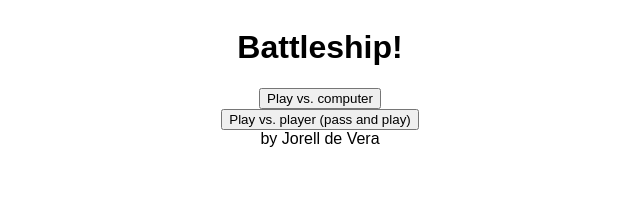
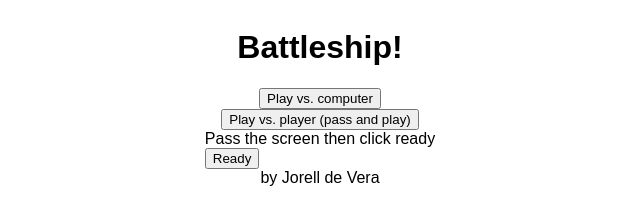
Before and after one commit to jor-eldevera/odin-battleship, a website with bundled scripts: page index.html in a window 1280 px wide. Shown: the whole page, without its empty margins (320-960 px from the left). Built offline with nearby package versions, Linux system fonts and the light colour scheme.

Commit message:
Add median screen

```diff
--- a/index.html
+++ b/index.html
@@ -20,8 +20,13 @@
         </button>
     </div>
 
+    <div id="median-screen">
+        <div>Pass the screen then click ready</div>
+        <button id="pass-ready-btn">Ready</button>
+    </div>
+
     <div id="game-phase">
-        <div id="players-turn-text">
+        <div id="info-text">
 
         </div>
 
```
